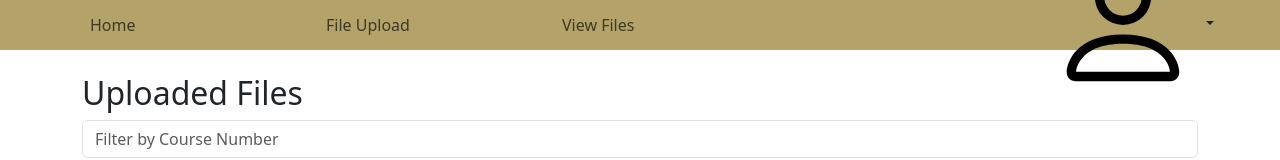
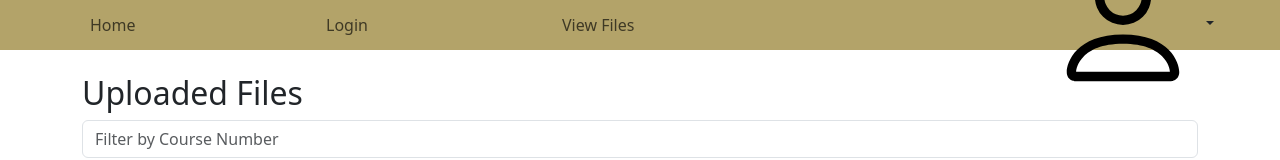
Before and after one commit to adityavidyadharan/SyllabusHub, a React (Vite) app in the folder frontend/: page /files in a window 1280 px wide. Shown: the top 160 px of the page. Built offline with nearby package versions, Linux system fonts and the light colour scheme; no server answers; the database is empty.

Commit message:
hide upload for students

```diff
--- a/frontend/src/components/Navbar.tsx
+++ b/frontend/src/components/Navbar.tsx
@@ -1,9 +1,35 @@
 import { Navbar as BNavbar, Container, Nav } from "react-bootstrap";
 import { Link } from "react-router";
 import LoginDropdown from "./LoginDropdown";
+import firebase from "firebase/compat/app";
+import { useState, useEffect } from "react";
 
 function Navbar() {
   // const location = useLocation(); // Get the current route
+  const [loggedIn, setLoggedIn] = useState<boolean>(false);
+  const [isProfessor, setIsProfessor] = useState<boolean>(false);
+
+  useEffect(() => {
+      firebase.auth().onAuthStateChanged(user => {
+          setLoggedIn(!!user);
+          if (user) {
+              user.getIdTokenResult().then(idTokenResult => {
+                console.log(idTokenResult.claims.role);
+                  if (idTokenResult.claims.role === "professor") {
+                      setIsProfessor(true);
+                  } else {
+                      setIsProfessor(false);
+                  }
+              });
+          }
+      });
+    }, []);
+
+  useEffect(() => {
+      firebase.auth().onAuthStateChanged(user => {
+          setLoggedIn(!!user);
+      });
+  }, []);
 
   return (
     <BNavbar bg="primary" expand="lg">
@@ -15,11 +41,20 @@ function Navbar() {
               Home
             </Nav.Link>
           </Nav>
-          <Nav className="me-auto">
-            <Nav.Link as={Link} to="/upload">
-              File Upload
-            </Nav.Link>
-          </Nav>
+          {!loggedIn && (
+            <Nav className="me-auto">
+              <Nav.Link as={Link} to="/login">
+                Login
+              </Nav.Link>
+            </Nav>
+          )}
+          {isProfessor && (
+            <Nav className="me-auto">
+              <Nav.Link as={Link} to="/upload">
+                File Upload
+              </Nav.Link>
+            </Nav>
+          )}
           <Nav className="me-auto">
             <Nav.Link as={Link} to="/files">
               View Files
--- a/frontend/src/firebase/firebase.tsx
+++ b/frontend/src/firebase/firebase.tsx
@@ -37,7 +37,7 @@ const uiConfig = {
     ],
     callbacks: {
       signInSuccessWithAuthResult: (authResult: firebase.auth.UserCredential) => {
-          if (authResult.additionalUserInfo?.isNewUser) {
+          // if (authResult.additionalUserInfo?.isNewUser) {
             fetch('http://127.0.0.1:5001/users/new', {
               method: 'POST',
               headers: {
@@ -48,7 +48,7 @@ const uiConfig = {
                 email: authResult.user?.email,
               })
             });
-          }
+          // }
       }
     }
   };
```
Also changed, not shown: 1 other file (tests, documents, lock files or other folders).
